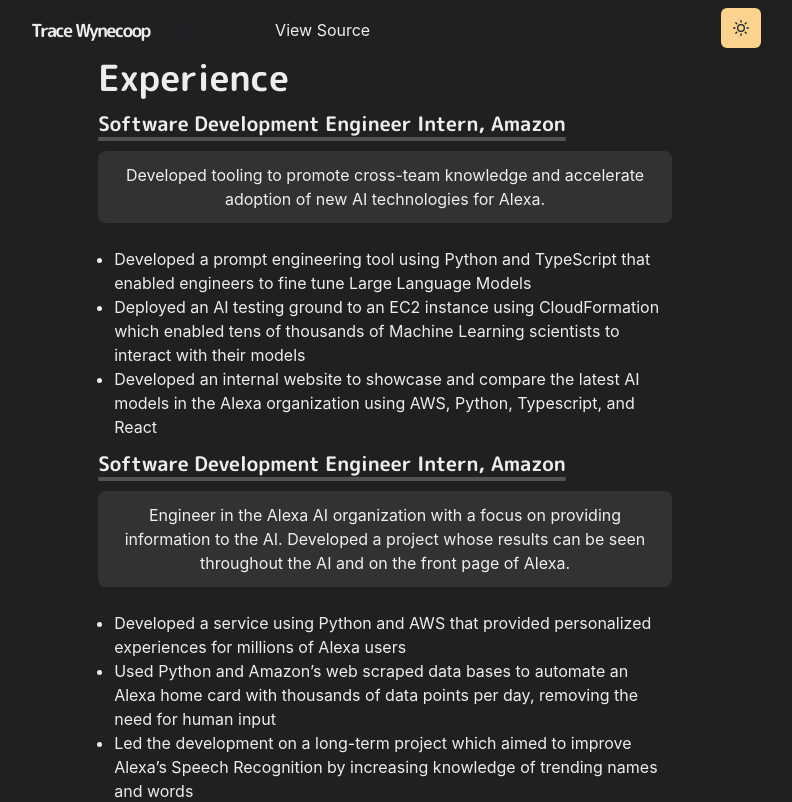
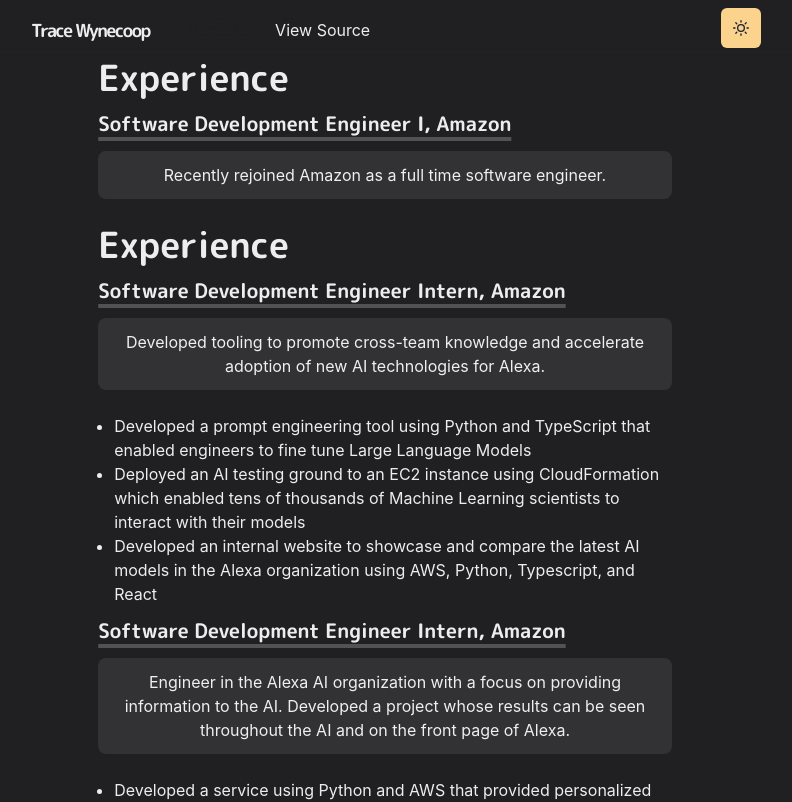
Before and after one commit to TWynec/twynec-homepage, a Next.js app: page /portfolio in a window 1280 px wide. Shown: the top 802 px of the page, without its empty margins (255-1047 px from the left). Built offline with nearby package versions, Linux system fonts and the light colour scheme.

Commit message:
Update experience

```diff
--- a/pages/index.js
+++ b/pages/index.js
@@ -24,7 +24,7 @@
         mb={6}
         align="center"
       >
-        Hey, I'm Trace, a new grad software engineer!
+        Hey, I'm Trace, a Software Engineer at Amazon!
       </Box>
 
       <Box display={{ md: "flex" }}>
--- a/pages/portfolio.js
+++ b/pages/portfolio.js
@@ -21,6 +21,20 @@
     </Box>
 
     <Section delay={0.1}>
+      <Heading as="h2" variant="page-title">
+        Experience
+      </Heading>
+      <Heading as="h3" variant="section-title">
+        Software Development Engineer I, Amazon
+      </Heading>
+      <Box
+        borderRadius="lg"
+        bg={useColorModeValue("whiteAlpha.500", "whiteAlpha.200")}
+        p={3}
+        mb={6}
+        align="center"
+      >Recently rejoined Amazon as a full time software engineer.</Box>
+
       <Heading as="h2" variant="page-title">
         Experience
       </Heading>
```
